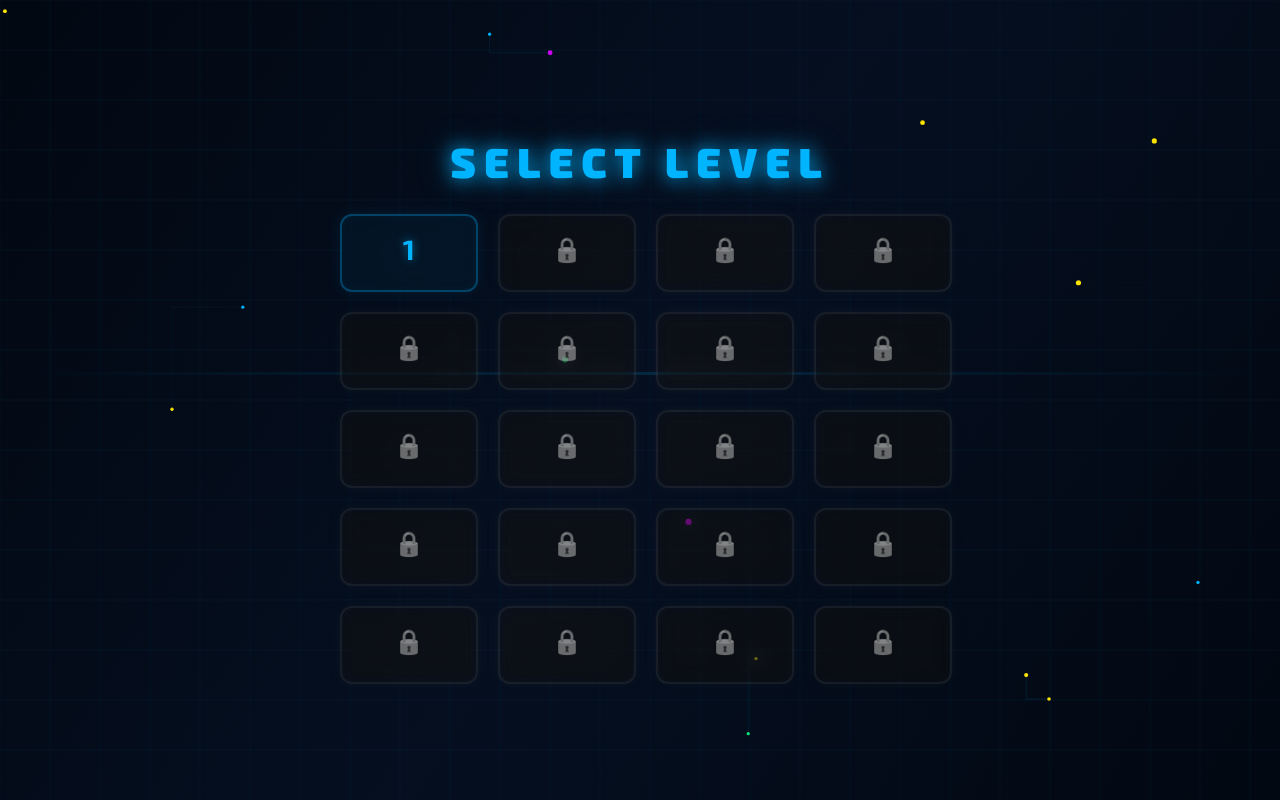
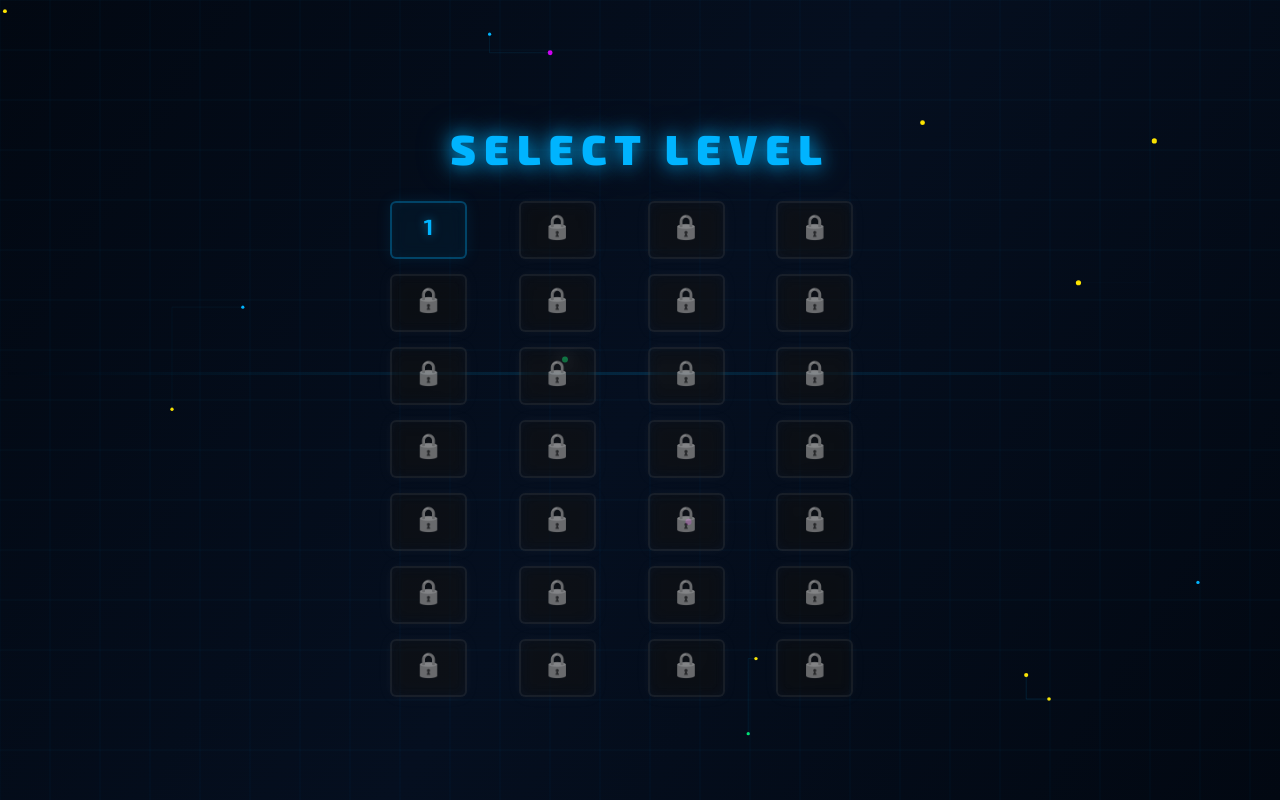
Before and after one commit to nenshibudheliya-coder/Link-Flow, a React (Vite) app: page / in a window 1280 px wide. Both pictures are taken after a click on the button "INITIALIZE". Built offline with nearby package versions, Linux system fonts and the light colour scheme.

Commit message:
create levels

```diff
--- a/src/css/Levels.css
+++ b/src/css/Levels.css
@@ -29,9 +29,9 @@
 .levels-grid {
     display: grid;
     grid-template-columns: repeat(4, 1fr);
-    gap: 20px;
+    gap: 15px;
     width: 100%;
-    max-width: 600px;
+    max-width: 500px;
     margin: 0 auto;
     position: relative;
     z-index: 2;
@@ -40,9 +40,9 @@
 .level-card {
     background: rgba(0, 180, 255, 0.05);
     border: 2px solid rgba(0, 180, 255, 0.3);
-    border-radius: 12px;
-    width: 110px;
-    padding: 20px 12px;
+    width: 65px;
+    padding: 10px 4px;
+    border-radius: 6px;
     display: flex;
     flex-direction: column;
     align-items: center;
@@ -81,7 +81,7 @@
 }
 
 .level-number {
-    font-size: 28px;
+    font-size: 22px;
     font-weight: 700;
     font-family: 'Exo 2', sans-serif;
     color: #00b4ff;
--- a/src/data/levels.js
+++ b/src/data/levels.js
@@ -300,5 +300,121 @@ export const LEVELS = [
             { color: "green", pos: [4, 1] },
         ]
     },
+    {
+        name: "Level 21",
+        size: 5,
+        dots: [
+            { color: "green", pos: [0, 0] },
+            { color: "green", pos: [3, 4] },
+            { color: "yellow", pos: [1, 3] },
+            { color: "yellow", pos: [2, 2] },
+            { color: "blue", pos: [1, 4] },
+            { color: "blue", pos: [2, 1] },
+            { color: "red", pos: [2, 4] },
+            { color: "red", pos: [3, 1] },
+        ]
+    },
+    {
+        name: "Level 22",
+        size: 5,
+        dots: [
+            { color: "orange", pos: [0, 0] },
+            { color: "orange", pos: [0, 4] },
+            { color: "blue", pos: [1, 1] },
+            { color: "blue", pos: [3, 0] },
+            { color: "yellow", pos: [1, 4] },
+            { color: "yellow", pos: [2, 1] },
+            { color: "red", pos: [2, 4] },
+            { color: "red", pos: [4, 0] },
+            { color: "green", pos: [3, 4] },
+            { color: "green", pos: [4, 2] },
 
+        ]
+    },
+    {
+        name: "Level 23",
+        size: 5,
+        dots: [
+            { color: "yellow", pos: [0, 0] },
+            { color: "yellow", pos: [0, 4] },
+            { color: "blue", pos: [1, 0] },
+            { color: "blue", pos: [3, 1] },
+            { color: "green", pos: [1, 4] },
+            { color: "green", pos: [4, 3] },
+            { color: "red", pos: [2, 2] },
+            { color: "red", pos: [4, 2] },
+        ]
+    },
+    {
+        name: "Level 24",
+        size: 5,
+        dots: [
+            { color: "yellow", pos: [1, 1] },
+            { color: "yellow", pos: [1, 3] },
+            { color: "blue", pos: [2, 0] },
+            { color: "blue", pos: [2, 2] },
+            { color: "green", pos: [2, 1] },
+            { color: "green", pos: [3, 3] },
+            { color: "red", pos: [3, 0] },
+            { color: "red", pos: [3, 4] },
+        ]
+    },
+    {
+        name: "Level 25",
+        size: 5,
+        dots: [
+            { color: "yellow", pos: [0, 3] },
+            { color: "yellow", pos: [1, 0] },
+            { color: "orange", pos: [0, 4] },
+            { color: "orange", pos: [1, 1] },
+            { color: "red", pos: [2, 0] },
+            { color: "red", pos: [4, 2] },
+            { color: "green", pos: [2, 1] },
+            { color: "green", pos: [4, 3] },
+            { color: "blue", pos: [3, 1] },
+            { color: "blue", pos: [3, 3] },
+        ]
+    },
+    {
+        name: "Level 26",
+        size: 5,
+        dots: [
+            { color: "green", pos: [0, 0] },
+            { color: "green", pos: [4, 2] },
+            { color: "blue", pos: [0, 2] },
+            { color: "blue", pos: [4, 3] },
+            { color: "yellow", pos: [1, 0] },
+            { color: "yellow", pos: [3, 0] },
+            { color: "red", pos: [2, 2] },
+            { color: "red", pos: [4, 0] },
+        ]
+    },
+    {
+        name: "Level 27",
+        size: 5,
+        dots: [
+            { color: "yellow", pos: [1, 1] },
+            { color: "yellow", pos: [1, 3] },
+            { color: "blue", pos: [1, 4] },
+            { color: "blue", pos: [2, 2] },
+            { color: "green", pos: [2, 3] },
+            { color: "green", pos: [3, 1] },
+            { color: "red", pos: [2, 4] },
+            { color: "red", pos: [3, 0] },
+        ]
+    },
+    {
+        name: "Level 28",
+        size: 5,
+        dots: [
+            { color: "yellow", pos: [0, 2] },
+            { color: "yellow", pos: [1, 0] },
+            { color: "green", pos: [0, 3] },
+            { color: "green", pos: [3, 1] },
+            { color: "blue", pos: [1, 1] },
+            { color: "blue", pos: [2, 3] },
+            { color: "red", pos: [3, 3] },
+            { color: "red", pos: [4, 0] },
+        ]
+    },
 ];
```
